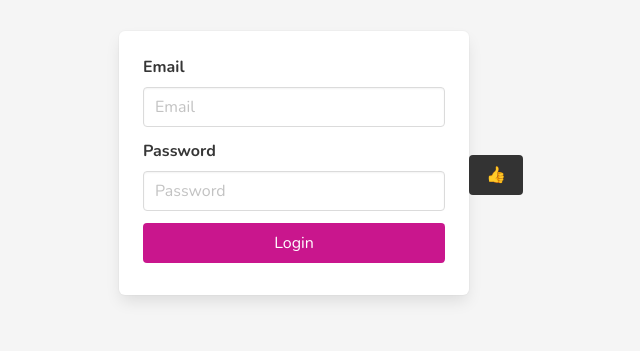
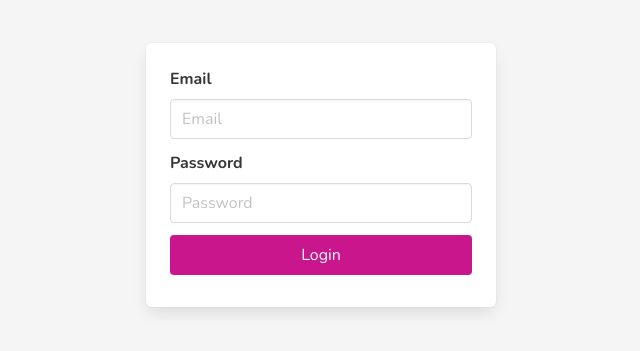
Before and after one commit to lirenmi/react-store, a React (Create React App) app: page /login in a window 1280 px wide. Shown: the part 225-576 px from the top of the page, without its empty margins (319-959 px from the left). Built offline with nearby package versions, Linux system fonts and the light colour scheme.

Commit message:
可控组件

```diff
--- a/src/pages/Login.js
+++ b/src/pages/Login.js
@@ -1,33 +1,20 @@
 import React from 'react';
 
 class Login extends React.Component {
-  // State
-  // constructor() {
-  //   super();
-  //   this.state = {
-  //     isLike: false
-  //   };
-  // }
+  // 受控组件
+  // 非受控组件
 
   state = {
-    isLike: false,
-    count: 0
+    email: '',
+    password: ''
   };
-
-  // Refs
-  emailRef = React.createRef();
-  passwordRef = React.createRef();
 
   handleSubmit = event => {
     // 1. 阻止默认事件行为
     event.preventDefault();
 
     // 2. 获取表单数据
-    const formData = {
-      email: this.emailRef.current.value,
-      password: this.passwordRef.current.value
-    };
-    console.log(formData);
+    console.log(this.state);
 
     // 3. 处理登录逻辑
 
@@ -35,16 +22,9 @@ class Login extends React.Component {
     // this.props.history.push('/');
   };
 
-  handleClick = () => {
+  handleChange = e => {
     this.setState({
-      isLike: !this.state.isLike
-    });
-    this.setState({
-      count: this.state.count + 1
-    });
-
-    this.setState(prevState => {
-      return { count: prevState.count + 2 };
+      [e.target.name]: e.target.value
     });
   };
 
@@ -59,7 +39,9 @@ class Login extends React.Component {
                 className="input"
                 type="text"
                 placeholder="Email"
-                ref={this.emailRef}
+                name="email"
+                value={this.state.email}
+                onChange={this.handleChange}
               />
             </div>
           </div>
@@ -70,7 +52,9 @@ class Login extends React.Component {
                 className="input"
                 type="password"
                 placeholder="Password"
-                ref={this.passwordRef}
+                name="password"
+                value={this.state.password}
+                onChange={this.handleChange}
               />
             </div>
           </div>
@@ -78,15 +62,6 @@ class Login extends React.Component {
             <button className="button is-fullwidth is-primary">Login</button>
           </div>
         </form>
-
-        <div className="control">
-          <button
-            className="button is-fullwidth is-link"
-            onClick={this.handleClick}
-          >
-            {this.state.isLike ? 'NO' : '👍'}
-          </button>
-        </div>
       </div>
     );
     // JSX  Babel  Emmet
```
